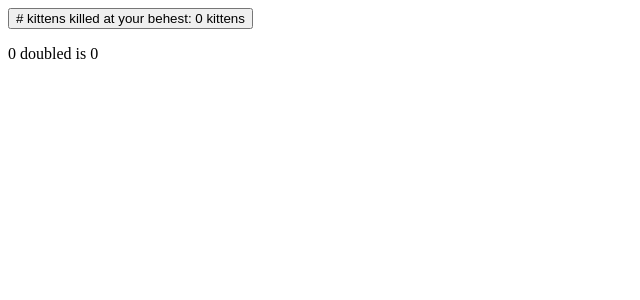
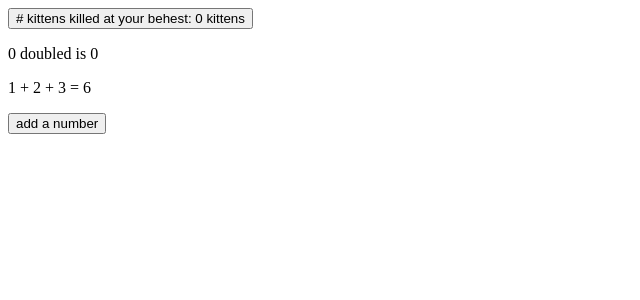
Before and after one commit to staswerno/svelte_tutorial, a SvelteKit app: page /reactivity in a window 1280 px wide. Shown: the top 300 px of the page, without its empty margins (0-640 px from the left). Built offline with nearby package versions, Linux system fonts and the light colour scheme.

Commit message:
add reactive array

```diff
--- a/src/routes/reactivity/+page.svelte
+++ b/src/routes/reactivity/+page.svelte
@@ -5,6 +5,8 @@
 		count += 1;
 	}
 
+    // there is nothing calling this like a function
+    // so the $ tells it it should "react" when a value changes
     $: doubled = count * 2;
 
     $: {
@@ -15,6 +17,31 @@
     $: if (count >= 10) {
         console.log(`kitten death count is dangerously high you monster!`);
     }
+
+    let numbers = [1, 2, 3];
+
+    function addNumber() {
+        // svelte's reactivity is triggered by assignment
+        // so this alone won't trigger a re-render
+        numbers.push(numbers.length + 1);
+
+        // you can get around it by using a redundant assignment:
+        numbers = numbers;
+
+        // or, using the spread operator:
+        // numbers = [...numbers, numbers.length + 1];
+
+        // also works for pop, shift, unshift, splice, etc.
+        // Assignments to properties of arrays and objects
+        // e.g. obj.foo += 1 or array[i] = x
+        // work the same way as assignments to the values themselves.
+
+        // RULE: updated variable name must appear on the left
+        // of the assignment operator
+
+    }
+
+    $: sum = numbers.reduce((total, currentNumber) => total + currentNumber, 0);
 </script>
 
 <button on:click={increment}>
@@ -23,3 +50,9 @@
 </button>
 
 <p>{count} doubled is {doubled}</p>
+
+<p>{numbers.join(' + ')} = {sum}</p>
+
+<button on:click={addNumber}>
+    add a number
+</button>
```
